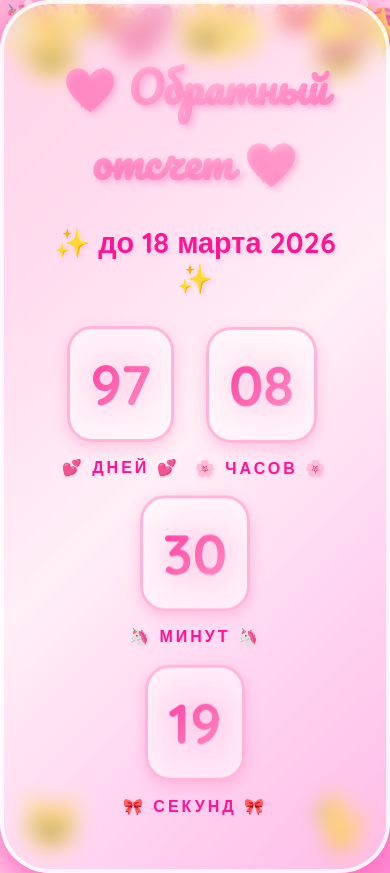
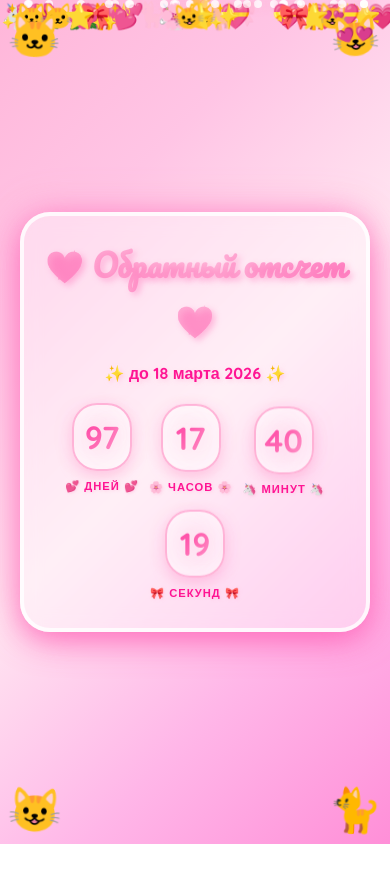
Before and after one commit to Walkaway1919/countdown, a plain HTML site: page index.html in a window 390 px wide. After the commit the page ends 844 px from the top, so only its background shows below. Drawn offline with Linux system fonts and the light colour scheme.

Commit message:
Update countdown title and adjust styles

```diff
--- a/index.html
+++ b/index.html
@@ -3,7 +3,7 @@
 <head>
     <meta charset="UTF-8">
     <meta name="viewport" content="width=device-width, initial-scale=1.0">
-    <title>Обратный отсчет до 18 марта</title>
+    <title>Обратный отсчет встречи с пупсиком</title>
     <link href="https://fonts.googleapis.com/css2?family=Pacifico&family=Quicksand:wght@400;700&display=swap" rel="stylesheet">
     <style>
         * {
@@ -262,26 +262,100 @@
         }
 
         @media (max-width: 768px) {
+            body {
+                padding: 20px;
+            }
+
+            .container {
+                padding: 30px 20px;
+                border-radius: 30px;
+                max-width: 100%;
+            }
+
             h1 {
-                font-size: 2.5em;
+                font-size: 2em;
+                margin-bottom: 15px;
+            }
+
+            .date-display {
+                font-size: 1.2em;
+                margin-top: 20px;
+            }
+
+            .countdown {
+                gap: 15px;
+                margin-top: 30px;
             }
 
             .number {
-                font-size: 3.5em;
-                min-width: 100px;
-                padding: 20px;
+                font-size: 2.5em;
+                min-width: 70px;
+                padding: 15px 10px;
             }
 
             .label {
+                font-size: 0.8em;
+                letter-spacing: 1px;
+                margin-top: 8px;
+            }
+
+            .corner-kitty {
+                font-size: 40px;
+            }
+
+            .corner-kitty.top-left,
+            .corner-kitty.top-right {
+                top: 10px;
+            }
+
+            .corner-kitty.bottom-left,
+            .corner-kitty.bottom-right {
+                bottom: 10px;
+            }
+
+            .corner-kitty.top-left,
+            .corner-kitty.bottom-left {
+                left: 10px;
+            }
+
+            .corner-kitty.top-right,
+            .corner-kitty.bottom-right {
+                right: 10px;
+            }
+        }
+
+        /* iPhone Pro и узкие экраны */
+        @media (max-width: 430px) {
+            .container {
+                padding: 25px 15px;
+            }
+
+            h1 {
+                font-size: 1.8em;
+            }
+
+            .date-display {
                 font-size: 1em;
             }
 
             .countdown {
-                gap: 15px;
+                gap: 10px;
             }
 
-            .corner-kitty {
-                font-size: 50px;
+            .number {
+                font-size: 2em;
+                min-width: 60px;
+                padding: 12px 8px;
+                border: 2px solid #FFB6D9;
+            }
+
+            .label {
+                font-size: 0.7em;
+            }
+
+            .sparkle,
+            .kitty {
+                font-size: 25px;
             }
         }
     </style>
@@ -343,7 +417,7 @@
 
         // Обратный отсчет
         function updateCountdown() {
-            const targetDate = new Date('March 18, 2026 00:00:00').getTime();
+            const targetDate = new Date('March 18, 2026 09:10:00').getTime();
             const now = new Date().getTime();
             const difference = targetDate - now;
 
```
